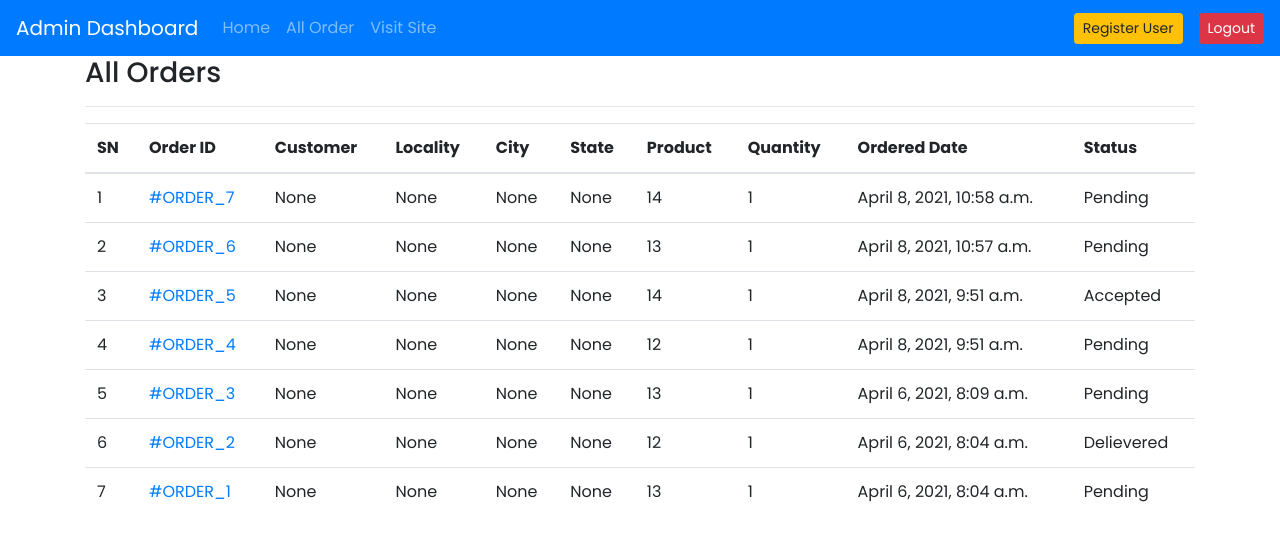
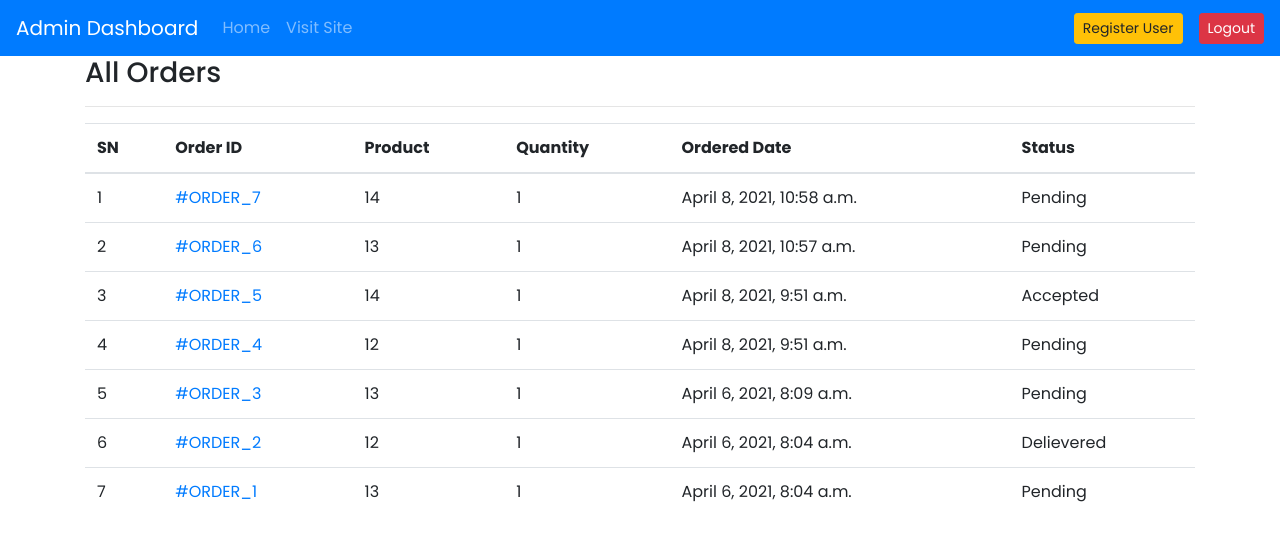
Before and after one commit to psuman10/personal, a Django app: page /admin-all-orders/ in a window 1280 px wide. Shown: the top 541 px of the page. Run offline with Django 3.2, Linux system fonts and the light colour scheme; a user stored in the database is signed in; data comes from the database, SQL or seed files in the repository; both versions use the stored data as it was before the commit; parts of the project's set-up code (start-up, migrations or seed data) failed here and were passed over; some libraries are stand-ins or nearby versions.

Commit message:
admin-dashboard-customer details

```diff
--- a/admins/templates/admins/admin-dashboard.html
+++ b/admins/templates/admins/admin-dashboard.html
@@ -65,7 +65,7 @@
       <div class="card-header text-center">Orders</div>
       <div class="card-body">
         <a href="{% url 'adminorderlist' %}"
-          ><h1 class="card-title text-center">4</h1></a
+          ><h1 class="card-title text-center">{{order_count}}</h1></a
         >
       </div>
     </div>
--- a/admins/templates/admins/adminorderdetail.html
+++ b/admins/templates/admins/adminorderdetail.html
@@ -15,7 +15,6 @@
             <p><span class="font-weight-bold">Order On: </span> {{ord_obj.ordered_date}}({{ord_obj.ordered_date|timesince}} ago)</p>
             <p><span class="font-weight-bold">Customer Name: </span> {{ord_obj.name}}</p>
             <p><span class="font-weight-bold">Customer Locality: </span> {{ord_obj.locality}}</p>
-            <p><span class="font-weight-bold">Zip Code: </span> {{ord_obj.zipcode}}</p>
             <p><span class="font-weight-bold">Shipping Address: </span>{{ord_obj.city}}</p>
             <h4>Ordered Items</h4>
             <table class="table">
--- a/admins/templates/admins/adminorderlist.html
+++ b/admins/templates/admins/adminorderlist.html
@@ -14,10 +14,7 @@
                     <tr>
                         <th>SN</th>
                         <th>Order ID </th>
-                        <th>Customer</th>
-                        <th>Locality</th>
-                        <th>City</th>
-                        <th>State</th>
+
                         <th>Product</th>
                         <th>Quantity</th>
                         <th>Ordered Date</th>
@@ -29,10 +26,6 @@
                     <tr>
                         <td>{{forloop.counter}}</td>
                         <td><a href="{% url 'adminorderdetail' order.id %}">#ORDER_{{order.id}}</a></td>
-                        <td>{{order.name}}</td>
-                        <td>{{order.locality}}</td>
-                        <td>{{order.city}}</td>
-                        <td>{{order.state}}</td>
                         <td>{{order.product}}</td>
                         <td>{{order.quantity}}</td>
                         <td>{{order.ordered_date}}</td>
--- a/admins/views.py
+++ b/admins/views.py
@@ -5,7 +5,7 @@ from django.shortcuts import render, redirect
 from django.contrib.auth.models import User
 from django.contrib.auth.decorators import login_required
 from django.contrib import messages
-from ecommerce.models import Product,CATEGORY_CHOICES
+from ecommerce.models import Product,OrderPlaced,CATEGORY_CHOICES
 from django.utils.decorators import method_decorator
 from django.views.generic import CreateView
 from admins.forms import ProductForm
@@ -66,11 +66,13 @@ def admin_dashboard(request):
     user_count = users.filter(is_staff=0).count()
     admin_count = users.filter(is_staff=1).count()
     product_count=Product.objects.all().filter().count()
+    order_count=OrderPlaced.objects.all().filter().count()
     context = {
 
         'user_count': user_count,
         'admin_count': admin_count,
         'product_count':product_count,
+        'order_count':order_count,
 
     }
     return render(request, 'admins/admin-dashboard.html', context)
--- a/ecommerce/admin.py
+++ b/ecommerce/admin.py
@@ -19,12 +19,12 @@ class CartModelAdmin(admin.ModelAdmin):
 
 @ admin.register(OrderPlaced)
 class OrderPlacedModelAdmin(admin.ModelAdmin):
-    list_display=['id','user','customer','name','locality','city','state','customer_info','product_info','product','quantity','ordered_date','status']
+    list_display=['id','user','customer','product','quantity','ordered_date','status']
 
     def customer_info(self,obj):
-        link=reverse("admin:app_customer_change",args=[obj.customer.pk])
+        link=reverse("admin:BC_customer_change",args=[obj.customer.pk])
         return format_html('<a href="{}">{}</a>',link,obj.customer.name)
 
     def product_info(self,obj):
-        link=reverse("admin:app_product_change",args=[obj.product.pk])
+        link=reverse("admin:BC_product_change",args=[obj.product.pk])
         return format_html('<a href="{}">{}</a>',link,obj.product.title)
--- a/ecommerce/models.py
+++ b/ecommerce/models.py
@@ -65,10 +65,6 @@ STATUS_CHOICES = (
 class OrderPlaced(models.Model):
     user = models.ForeignKey(User, on_delete=models.CASCADE)
     customer = models.ForeignKey(Customer, on_delete=models.CASCADE)
-    name = models.CharField(max_length=200, null=True)
-    locality = models.CharField(max_length=200, null=True)
-    city = models.CharField(max_length=200, null=True)
-    state = models.CharField(choices=STATE_CHOICES, max_length=50, null=True)
     product = models.ForeignKey(Product, on_delete=models.CASCADE)
     quantity = models.PositiveIntegerField(default=1)
     ordered_date = models.DateTimeField(auto_now_add=True)
--- a/ecommerce/urls.py
+++ b/ecommerce/urls.py
@@ -63,7 +63,7 @@ urlpatterns = [
          # admins
     path("admin-product/list/", views.AdminProductListView.as_view(),
          name="adminproductlist"),
-    path("admin-all-orders/", views.AdminOrderListView.as_view(), name="adminorderlist"),
+    path("admin-all-orders/", views.AdminOrderListView, name="adminorderlist"),
     path("admin-product/add/", views.AdminProductCreateView.as_view(),
          name="adminproductcreate"),
     path("admin-order/<int:pk>/", views.AdminOrderDetailView.as_view(),
--- a/ecommerce/views.py
+++ b/ecommerce/views.py
@@ -49,11 +49,15 @@ class AdminOrderDetailView(DetailView):
         context["allstatus"] = STATUS_CHOICES
         return context
 
-@method_decorator(admin_only , name='dispatch')
-class AdminOrderListView(ListView):
+# @method_decorator(admin_only , name='dispatch')
+def AdminOrderListView(request):
     template_name = "admins/adminorderlist.html"
-    queryset = OrderPlaced.objects.all().order_by("-id")
-    context_object_name = "allorders"
+    allorders = OrderPlaced.objects.all().order_by("-id")
+    customer=Customer.objects.all().order_by("-id")
+    context={'allorders':allorders,"customer":customer}
+    return render(request,template_name,context)
+
+
 
 @method_decorator(admin_only , name='dispatch')
 class AdminOrderStatuChangeView(View):
--- a/templates/navbar-admin.html
+++ b/templates/navbar-admin.html
@@ -10,9 +10,7 @@
                 <a class="nav-link" href="{% url 'dashboard' %}">Home<span class="sr-only">Home(current)</span></a>
             </li>
 
-            <li class="nav-item">
-                <a class="nav-link" href="{% url 'adminorderlist' %}">All Order</a>
-            </li>
+
             <li class="nav-item">
                 <a class="nav-link" href="{% url 'home' %}">Visit Site</a>
             </li>
```
Also changed, not shown: db.sqlite3, ecommerce/migrations/0006_auto_20210408_2130.py (added), media/productimg/vi.png (added).
